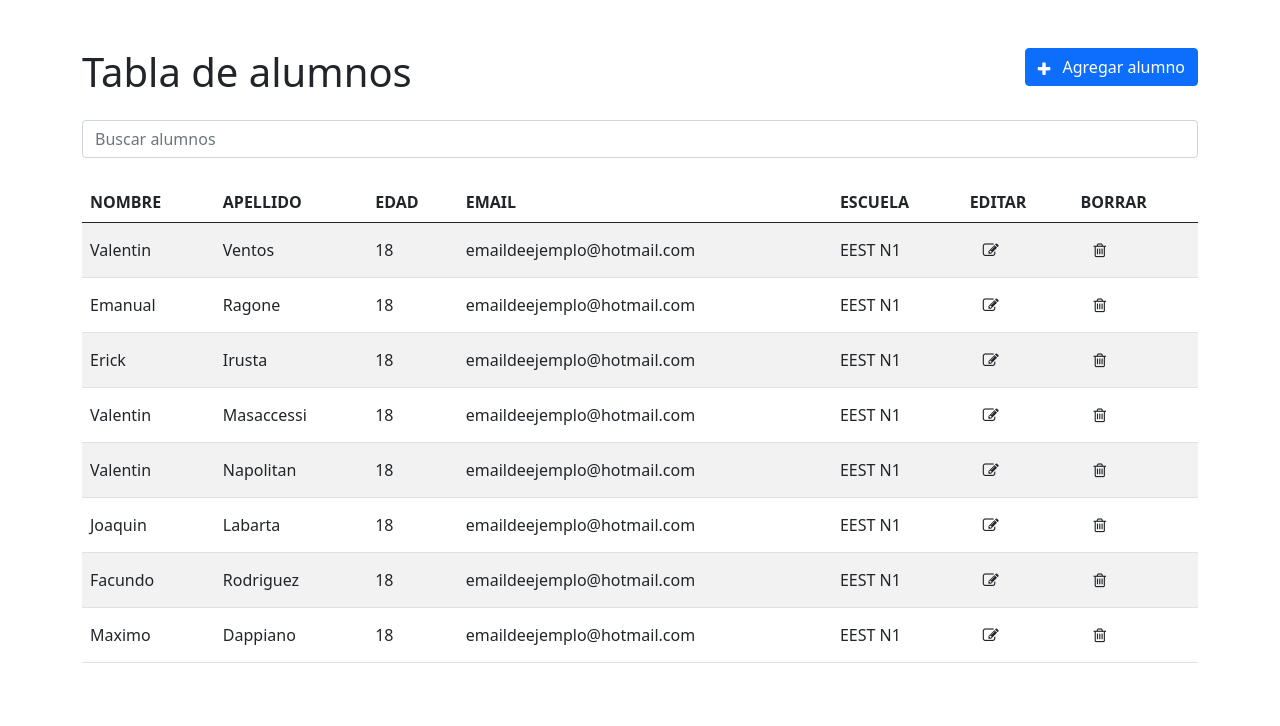
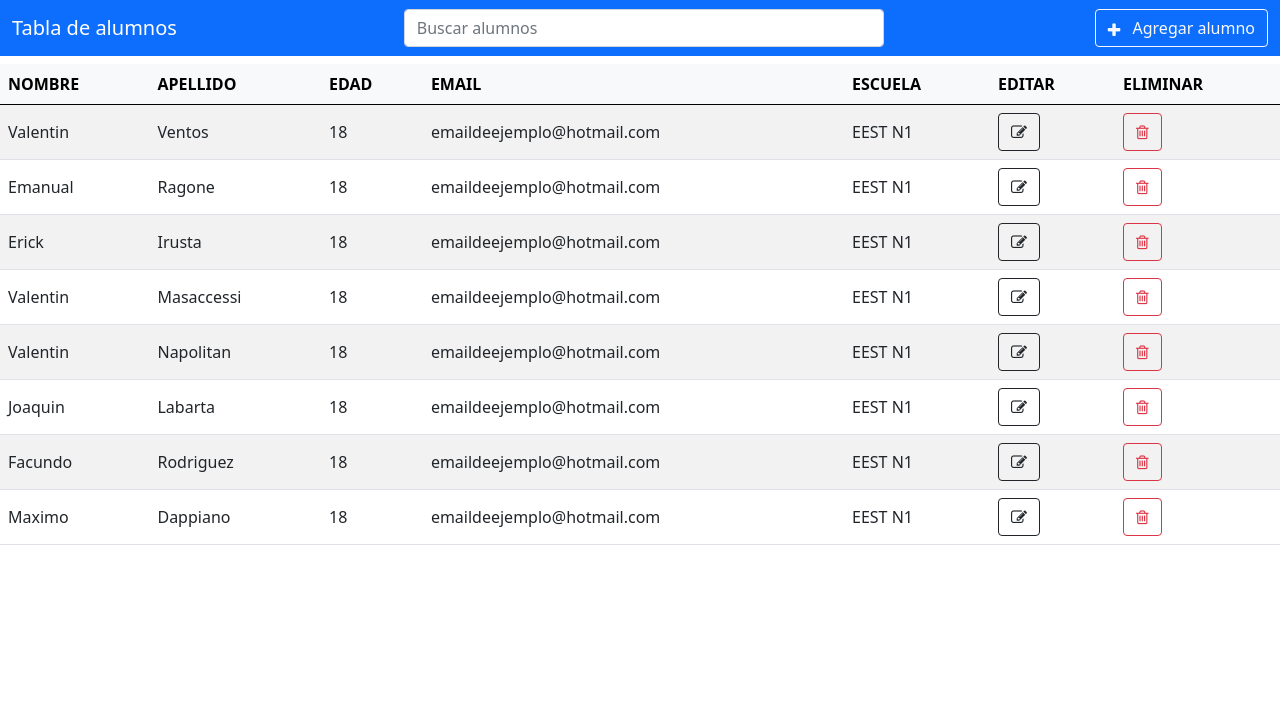
Before and after one commit to briones-gabriel/crud_completo, a PHP site: page / in a window 1280 px wide. Shown: the top 726 px of the page. Run offline with PHP 8.4, Linux system fonts and the light colour scheme; data comes from the database, SQL or seed files in the repository; some libraries are stand-ins or nearby versions.

Commit message:
Finished the design of the page

```diff
--- a/JavaScript/appendStudent.js
+++ b/JavaScript/appendStudent.js
@@ -9,13 +9,13 @@ export function appendStudentToTable(student) {
         <td>
             <button data-id="${student.ID}" data-nombre="${student.nombre}" data-apellido="${student.apellido}"
                 data-edad="${student.edad}" data-email="${student.email}" data-escuela="${student.escuela}"
-                class="btn align-middle editButton"
+                class="btn align-middle editButton btn-outline-dark"
                 data-bs-toggle="modal" data-bs-target="#editStudent">
                 <i class="fa fa-pencil-square-o"></i>
             </button>
         </td>
         <td>
-            <button data-id="${student.ID}" class="btn align-middle deleteButton"
+            <button data-id="${student.ID}" data-nombre="${student.nombre}" class="btn btn-outline-danger align-middle deleteButton"
                 data-bs-toggle="modal" data-bs-target="#deleteStudent">
                 <i class="fa fa-trash-o"></i>
             </button>
--- a/JavaScript/deleteStudent.js
+++ b/JavaScript/deleteStudent.js
@@ -1,6 +1,8 @@
 let idToDelete = 0;
 $(document).on("click", "button.deleteButton", function() {
     idToDelete = $(this).data("id");
+    const nombre = $(this).data("nombre");
+    $("#deleteMessage").text(`Esta seguro que desea eliminar a ${nombre}?`);
 });
 $(document).on("click", "button#deleteStudentButton", () => {
     $.ajax({
--- a/JavaScript/getStudents.js
+++ b/JavaScript/getStudents.js
@@ -6,7 +6,7 @@ $(document).ready(() => {
         type: "GET",
         dataType: "json",
         success: (data) => {
-            const columns = ["NOMBRE", "APELLIDO", "EDAD", "EMAIL", "ESCUELA", "EDITAR", "BORRAR"];
+            const columns = ["NOMBRE", "APELLIDO", "EDAD", "EMAIL", "ESCUELA", "EDITAR", "ELIMINAR"];
             columns.forEach((column) => {
                 $("#headerRow").append(`<th scope='col'>${column}</th>`);
             });
--- a/PHP/Views/modals.php
+++ b/PHP/Views/modals.php
@@ -81,7 +81,7 @@
                 <button type="button" class="btn-close" data-bs-dismiss="modal"></button>
             </div>
             <div class="modal-body">
-                <p>Esta seguro que desea eliminar este alumno?</p>
+                <p id="deleteMessage"></p>
             </div>
             <div class="modal-footer">
                 <button type="button" class="btn btn-secondary" data-bs-dismiss="modal">Cancelar</button>
--- a/index.php
+++ b/index.php
@@ -1,4 +1,3 @@
-<!--TODO: create a custom header-->
 <!DOCTYPE html>
 <html lang="en">
 <head>
@@ -9,22 +8,24 @@
     <script src="http://ajax.googleapis.com/ajax/libs/jqueryui/1.8.17/jquery-ui.min.js"></script>
     <title>CRUD Completo</title>
 </head>
-<body class="container py-5">
-    <header>
-        <h1 class="d-inline">Tabla de alumnos</h1>
-        <button class="btn btn-primary float-end" data-bs-toggle="modal" data-bs-target="#addStudent">
+<body>
+    <nav class="navbar navbar-dark bg-primary">
+        <div class="container-fluid">
+            <a class="navbar-brand" href="#">Tabla de alumnos</a>
+            <form class="d-flex">
+                <input type="search" style="width: 30rem;" class="form-control" id="search-bar" placeholder="Buscar alumnos">
+            </form>
+            <button class="btn btn-outline-light" data-bs-toggle="modal" data-bs-target="#addStudent">
                 <i class="fa fa-plus me-2 align-middle"></i>
                 <span>Agregar alumno</span>
             </button>
-    </header>
+        </div>
+    </nav>
 
-    <div class="form-group my-4">
-        <input class="form-control" id="search-bar" placeholder="Buscar alumnos">
-    </div>
-
+    <div class="py-2">
         <div class="table-responsive">
-        <table class="table table-striped">
-            <thead><tr id="headerRow">
+            <table class="table table-hover table-striped">
+                <thead class="table-light"><tr id="headerRow">
                     <!--getStudents.js-->
                 </tr></thead>
                 <tbody id="tableBody">
@@ -32,6 +33,7 @@
                 </tbody>
             </table>
         </div>
+    </div>
 </body>
 <script src="https://cdn.jsdelivr.net/npm/bootstrap@5.0.0-beta3/dist/js/bootstrap.bundle.min.js" integrity="sha384-JEW9xMcG8R+pH31jmWH6WWP0WintQrMb4s7ZOdauHnUtxwoG2vI5DkLtS3qm9Ekf" crossorigin="anonymous"></script>
 <script type="module" src="./JavaScript/index.js"></script>
```
Lines whose indentation alone changed are shown as unchanged.
